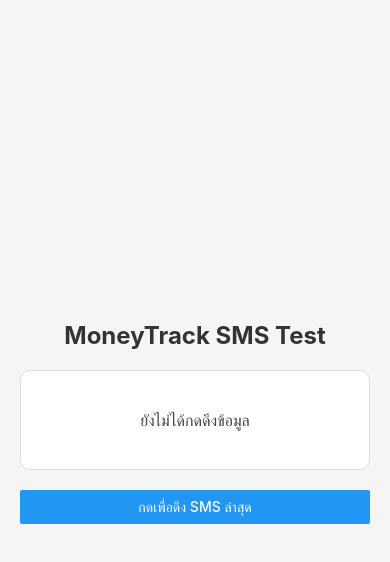
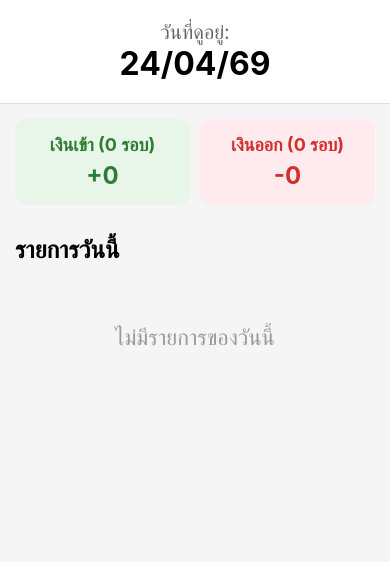
Before and after one commit to Supachok-y/MoneyTrack, a React Native app: screen / in a window 390 px wide. Shown: the top 562 px of the page. Built offline with nearby package versions, Linux system fonts and the light colour scheme.

Commit message:
feat: implement KBank SMS parser and summary dashboard for better accessibility

```diff
--- a/App.tsx
+++ b/App.tsx
@@ -1,80 +1,84 @@
-import React, { useState } from 'react';
+import React, { useEffect } from 'react';
 import {
-  View,
-  Text,
-  Button,
+  NativeModules,
+  PermissionsAndroid,
+  Platform,
+  Alert,
   StyleSheet,
-  PermissionsAndroid,
-  Alert,
-  NativeModules,
+  SafeAreaView,
+  StatusBar
 } from 'react-native';
+import SummaryScreen from './Screens/SummaryScreen'; // หน้าจอ UI หลัก
+import { useTransactionStore } from './store/useTransactionStore';
+import { parseSMS } from './utils/smsParser';
+import { Transaction } from './types/transaction';
 
-// เรียกใช้ Module ที่เราเขียนเอง
+// ดึง Module ที่เราแก้ Java ให้ดึงแบบ getAllSMS มาแล้ว
 const { SMSModule } = NativeModules;
 
 const App = () => {
-  const [latestSms, setLatestSms] = useState('ยังไม่ได้กดดึงข้อมูล');
+  const addTransaction = useTransactionStore((state) => state.addTransaction);
 
-  const requestSmsPermission = async () => {
+  /**
+   * ฟังก์ชันดึง SMS ทั้งหมดและนำมาคัดกรอง
+   */
+  const fetchAndProcessSMS = async () => {
     try {
-      // ขั้นตอนสำคัญ: ต้องขออนุญาตก่อน ไม่งั้น Java จะพัง
-      const granted = await PermissionsAndroid.request(
-        PermissionsAndroid.PERMISSIONS.READ_SMS
-      );
+      if (Platform.OS === 'android') {
+        const granted = await PermissionsAndroid.request(
+          PermissionsAndroid.PERMISSIONS.READ_SMS
+        );
 
-      if (granted === PermissionsAndroid.RESULTS.GRANTED) {
-        // เรียกใช้ฟังก์ชันที่เราเขียนใน Java
-        const message = await SMSModule.getLatestSMS();
-        setLatestSms(message);
-      } else {
-        Alert.alert('Permission Denied', 'คุณต้องอนุญาตให้แอปอ่าน SMS ก่อนครับ');
+        if (granted === PermissionsAndroid.RESULTS.GRANTED) {
+          // 1. ดึงข้อความทั้งหมด (ที่ใช้ [END_MSG] เป็นตัวคั่น)
+          const rawData: string = await SMSModule.getAllSMS();
+
+          if (rawData) {
+            // 2. หั่นข้อความเป็น Array
+            const messageArray: string[] = rawData.split("[END_MSG]");
+
+            // 3. วนลูปเพื่อจัดการทีละข้อความ
+            messageArray.forEach((fullMsg: string) => {
+              if (fullMsg.trim() !== "") {
+                const cleanData: Transaction | null = parseSMS(fullMsg);
+
+                // 4. ถ้าผ่านด่าน KBank และเป็นธุรกรรม ให้เก็บลง Store
+                if (cleanData) {
+                  addTransaction(cleanData);
+                }
+              }
+            });
+          }
+        } else {
+          Alert.alert(
+            "คำเตือน",
+            "คุณแม่ต้องกด 'อนุญาต' เพื่อให้แอปอ่านยอดเงินจาก SMS ได้นะครับ"
+          );
+        }
       }
-    } catch (err: any) {
-      Alert.alert('Error', err.message);
+    } catch (err) {
+      console.error("เกิดข้อผิดพลาดในการดึงข้อมูล:", err);
     }
   };
 
+  // รันครั้งแรกเมื่อเปิดแอป
+  useEffect(() => {
+    fetchAndProcessSMS();
+  }, []);
+
   return (
-    <View style={styles.container}>
-      <Text style={styles.title}>MoneyTrack SMS Test</Text>
-
-      <View style={styles.smsBox}>
-        <Text style={styles.smsText}>{latestSms}</Text>
-      </View>
-
-      <Button title="กดเพื่อดึง SMS ล่าสุด" onPress={requestSmsPermission} />
-    </View>
+    <SafeAreaView style={styles.container}>
+      <StatusBar barStyle="dark-content" backgroundColor="#FFF" />
+      {/* แสดงหน้าจอหลักที่คุณสร้างไว้ */}
+      <SummaryScreen />
+    </SafeAreaView>
   );
 };
 
 const styles = StyleSheet.create({
   container: {
     flex: 1,
-    justifyContent: 'center',
-    padding: 20,
-    backgroundColor: '#f5f5f5',
-  },
-  title: {
-    fontSize: 24,
-    fontWeight: 'bold',
-    textAlign: 'center',
-    marginBottom: 20,
-    color: '#333',
-  },
-  smsBox: {
-    backgroundColor: '#fff',
-    padding: 15,
-    borderRadius: 10,
-    borderWidth: 1,
-    borderColor: '#ddd',
-    marginBottom: 20,
-    minHeight: 100,
-    justifyContent: 'center',
-  },
-  smsText: {
-    fontSize: 16,
-    color: '#444',
-    textAlign: 'center',
+    backgroundColor: '#F5F5F5', // พื้นหลังสีเทาอ่อน สบายตาคุณแม่
   },
 });
 
--- /dev/null
+++ b/Screens/SummaryScreen.tsx
@@ -0,0 +1,88 @@
+import React from 'react';
+import { View, Text, FlatList, StyleSheet, TouchableOpacity, SafeAreaView } from 'react-native';
+import { useTransactionStore } from '../store/useTransactionStore';
+import { Transaction } from '../types/transaction';
+
+const MoneyTrackerScreen = () => {
+  // ดึงข้อมูลและฟังก์ชันจาก Store
+  const { selectedDate, getStatsByDate } = useTransactionStore();
+  const { list, totalIncome, totalExpense, countIncome, countExpense } = getStatsByDate();
+
+  // ฟังก์ชันสำหรับ Render แต่ละรายการ (ข้อ 3)
+  const renderItem = ({ item }: { item: Transaction }) => {
+    const isIncome = item.type === 'INCOME';
+
+    return (
+      <View style={styles.card}>
+        <View style={styles.cardRow}>
+          <Text style={styles.textTime}>{item.time}</Text>
+          <Text style={[styles.textAmount, { color: isIncome ? '#2E7D32' : '#D32F2F' }]}>
+            {isIncome ? '+' : '-'}{item.amount.toLocaleString()} บาท
+          </Text>
+        </View>
+        <Text style={styles.textRaw} numberOfLines={1}>{item.rawMessage}</Text>
+      </View>
+    );
+  };
+
+  return (
+    <SafeAreaView style={styles.container}>
+      {/* ส่วนหัว: เลือกวันที่ (ข้อ 1) */}
+      <View style={styles.header}>
+        <Text style={styles.textLabel}>วันที่ดูอยู่:</Text>
+        <Text style={styles.textDate}>{selectedDate}</Text>
+      </View>
+
+      {/* ส่วนสรุปผล: เข้า/ออก และ จำนวนรอบ (ข้อ 2 & 4) */}
+      <View style={styles.summaryContainer}>
+        <View style={[styles.summaryBox, { backgroundColor: '#E8F5E9' }]}>
+          <Text style={[styles.summaryLabel, { color: '#2E7D32' }]}>เงินเข้า ({countIncome} รอบ)</Text>
+          <Text style={[styles.summaryValue, { color: '#2E7D32' }]}>
+            +{totalIncome.toLocaleString()}
+          </Text>
+        </View>
+
+        <View style={[styles.summaryBox, { backgroundColor: '#FFEBEE' }]}>
+          <Text style={[styles.summaryLabel, { color: '#D32F2F' }]}>เงินออก ({countExpense} รอบ)</Text>
+          <Text style={[styles.summaryValue, { color: '#D32F2F' }]}>
+            -{totalExpense.toLocaleString()}
+          </Text>
+        </View>
+      </View>
+
+      {/* รายการของวันนั้น (ข้อ 3) */}
+      <Text style={styles.sectionTitle}>รายการวันนี้</Text>
+      <FlatList
+        data={list}
+        renderItem={renderItem}
+        keyExtractor={(item) => item.id}
+        contentContainerStyle={{ paddingBottom: 20 }}
+        ListEmptyComponent={
+          <Text style={styles.emptyText}>ไม่มีรายการของวันนี้</Text>
+        }
+      />
+    </SafeAreaView>
+  );
+};
+
+const styles = StyleSheet.create({
+  container: { flex: 1, backgroundColor: '#F5F5F5' },
+  header: { padding: 20, backgroundColor: '#FFF', alignItems: 'center', borderBottomWidth: 1, borderBottomColor: '#DDD' },
+  textLabel: { fontSize: 20, color: '#666' },
+  textDate: { fontSize: 32, fontWeight: 'bold', color: '#000' },
+
+  summaryContainer: { flexDirection: 'row', padding: 10, justifyContent: 'space-between' },
+  summaryBox: { flex: 1, margin: 5, padding: 15, borderRadius: 12, alignItems: 'center', elevation: 3 },
+  summaryLabel: { fontSize: 18, fontWeight: 'bold' },
+  summaryValue: { fontSize: 24, fontWeight: 'bold', marginTop: 5 },
+
+  sectionTitle: { fontSize: 24, fontWeight: 'bold', marginLeft: 15, marginTop: 15, marginBottom: 10 },
+  card: { backgroundColor: '#FFF', marginHorizontal: 15, marginVertical: 6, padding: 15, borderRadius: 10, elevation: 2 },
+  cardRow: { flexDirection: 'row', justifyContent: 'space-between', alignItems: 'center' },
+  textTime: { fontSize: 20, color: '#757575' },
+  textAmount: { fontSize: 28, fontWeight: 'bold' },
+  textRaw: { fontSize: 16, color: '#9E9E9E', marginTop: 5 },
+  emptyText: { textAlign: 'center', marginTop: 50, fontSize: 22, color: '#999' }
+});
+
+export default MoneyTrackerScreen;
--- a/package.json
+++ b/package.json
@@ -10,10 +10,11 @@
     "test": "jest"
   },
   "dependencies": {
+    "@react-native/new-app-screen": "0.85.2",
     "react": "19.2.3",
     "react-native": "0.85.2",
-    "@react-native/new-app-screen": "0.85.2",
-    "react-native-safe-area-context": "^5.5.2"
+    "react-native-safe-area-context": "^5.5.2",
+    "zustand": "^5.0.12"
   },
   "devDependencies": {
     "@babel/core": "^7.25.2",
--- /dev/null
+++ b/store/useTransactionStore.ts
@@ -0,0 +1,47 @@
+import { create } from 'zustand';
+import { Transaction, DailyStats } from '../types/transaction';
+
+interface TransactionState {
+  transactions: Transaction[];
+  selectedDate: string;
+  // Actions
+  addTransaction: (data: Transaction) => void;
+  setSelectedDate: (date: string) => void;
+  // Selectors (ช่วยดึงข้อมูลตามเงื่อนไขข้อ 1-4)
+  getStatsByDate: () => DailyStats;
+}
+
+export const useTransactionStore = create<TransactionState>((set, get) => ({
+  transactions: [],
+  selectedDate: '24/04/69', // วันที่เริ่มต้นทดสอบ
+
+  addTransaction: (data) => {
+    // ป้องกันการเพิ่มข้อมูลซ้ำจากข้อความเดิม
+    const isDuplicate = get().transactions.some(t => t.rawMessage === data.rawMessage);
+    if (!isDuplicate) {
+      set((state) => ({
+        transactions: [data, ...state.transactions],
+      }));
+    }
+  },
+
+  setSelectedDate: (date) => set({ selectedDate: date }),
+
+  getStatsByDate: () => {
+    const { transactions, selectedDate } = get();
+
+    // ข้อ 3: กรองรายการเฉพาะวันที่เลือก
+    const filteredList = transactions.filter((t) => t.date === selectedDate);
+
+    const incomeList = filteredList.filter((t) => t.type === 'INCOME');
+    const expenseList = filteredList.filter((t) => t.type === 'EXPENSE');
+
+    return {
+      list: filteredList,
+      totalIncome: incomeList.reduce((sum, t) => sum + t.amount, 0), // ข้อ 2
+      totalExpense: expenseList.reduce((sum, t) => sum + t.amount, 0), // ข้อ 2
+      countIncome: incomeList.length, // ข้อ 4
+      countExpense: expenseList.length, // ข้อ 4
+    };
+  },
+}));
--- /dev/null
+++ b/types/transaction.ts
@@ -0,0 +1,17 @@
+export interface Transaction {
+  id: string;
+  date: string;     // รูปแบบ "DD/MM/YY"
+  time: string;     // รูปแบบ "HH:mm"
+  amount: number;
+  type: 'INCOME' | 'EXPENSE';
+  bank: string;
+  rawMessage: string;
+}
+
+export interface DailyStats {
+  list: Transaction[];
+  totalIncome: number;
+  totalExpense: number;
+  countIncome: number;
+  countExpense: number;
+}
--- /dev/null
+++ b/utils/smsParser.ts
@@ -0,0 +1,30 @@
+import { Transaction } from "../types/transaction"
+
+export const parseSMS = (rawString: string | null): Transaction | null => {
+  if (!rawString) return null;
+
+  const parts: string[] = rawString.split('\nMsg: ');
+  const sender: string = parts[0].replace('From: ', '').trim();
+  const message: string = parts[1] || "";
+
+  if (sender !== 'KBank' && !message.includes('KBank')) return null;
+
+  const isIncome: boolean = /เงินเข้า|รับโอน/.test(message);
+  const isExpense: boolean = /เงินออก|หักบช/.test(message);
+
+  if (!isIncome && !isExpense) return null;
+
+  const dateMatch = message.match(/(\d{2}\/\d{2}\/\d{2})/);
+  const timeMatch = message.match(/(\d{2}:\d{2})/);
+  const amountMatch = message.match(/([\d,]+\.\d{2})\s+คงเหลือ/);
+
+  return {
+    id: Math.random().toString(36).substring(2, 9),
+    date: dateMatch ? dateMatch[0] : "",
+    time: timeMatch ? timeMatch[0] : "",
+    amount: amountMatch ? parseFloat(amountMatch[1].replace(/,/g, '')) : 0,
+    type: isIncome ? 'INCOME' : 'EXPENSE',
+    bank: 'KBank',
+    rawMessage: message,
+  };
+};
```
Also changed, not shown: 3 other files (tests, documents, lock files or other folders).
